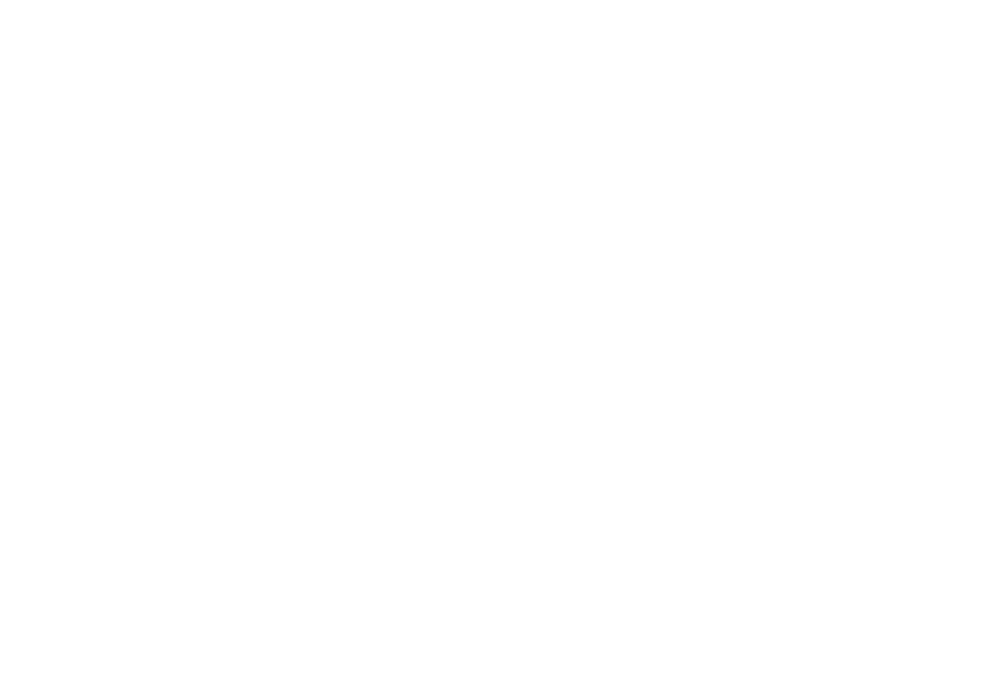
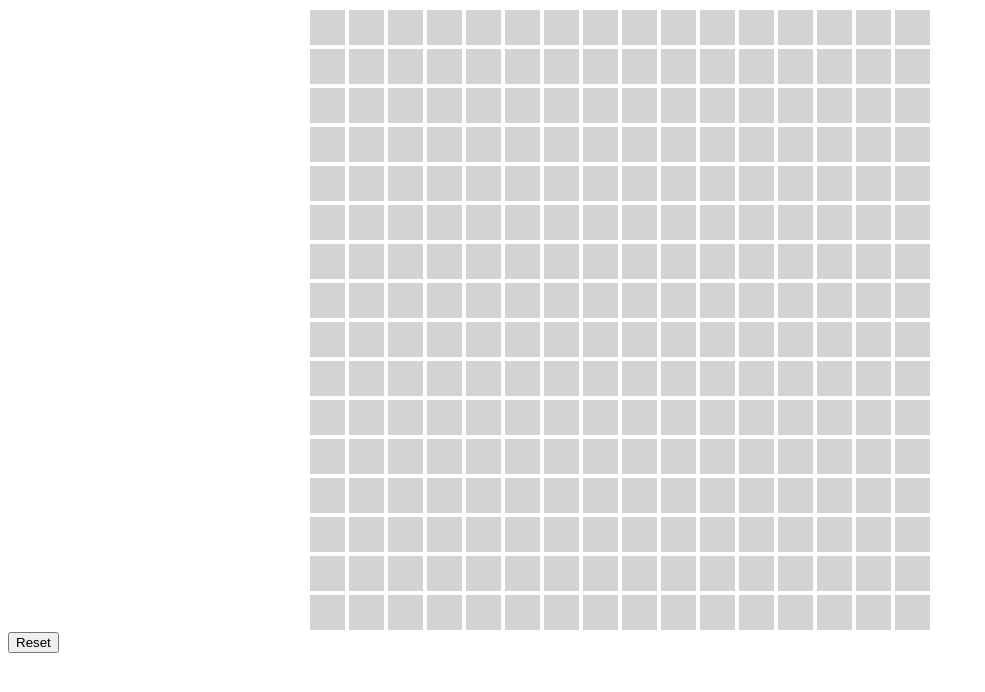
Before and after one commit to aryavansh/etch, a plain HTML site: page index.html in a window 1280 px wide. Shown: the whole page, without its empty margins (0-985 px from the left). Drawn offline with nearby package versions, Linux system fonts and the light colour scheme.

Commit message:
added working reset button

```diff
--- a/index.html
+++ b/index.html
@@ -14,6 +14,10 @@
 
 
 <body>
+	<div id="container"></div>
+
+
+	<button type="button">Reset</button>
 
 </body>
 
--- a/script.js
+++ b/script.js
@@ -0,0 +1,28 @@
+$(function() {
+    for (var x = 0; x<16; x++) {
+        for (var y = 0; y<16; y++) {
+            $("<div>").addClass("unit").appendTo('#container');
+        }
+    }
+});
+
+$(document).ready(function(){
+	$('.unit').hover(
+	function(){
+		$(this).css("background-color", "red")	}
+
+	);
+
+	$('button').on("click", function() {
+		$('.unit').css("background-color", "lightgrey")
+	});
+
+/*	$('.unit').mouseleave(
+	function(){
+		$(this).css("background-color", "lightgrey")	}
+
+	);
+
+	*/
+
+});
--- a/style.css
+++ b/style.css
@@ -0,0 +1,13 @@
+#container {
+    background-color: white;
+    height: 624px;
+    width: 624px;
+    margin: 0 300px 0 300px;
+}
+.unit {
+    background-color: lightgrey;
+    height: 35px;
+    width: 35px;
+    margin: 2px;
+    float: left;
+}
```
